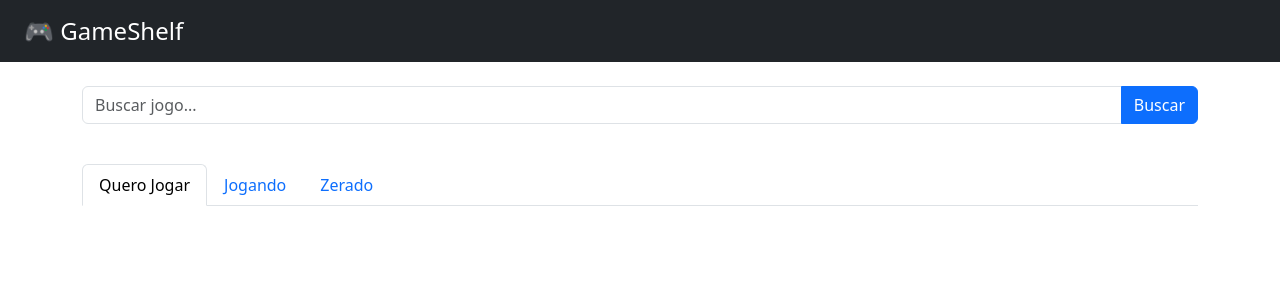
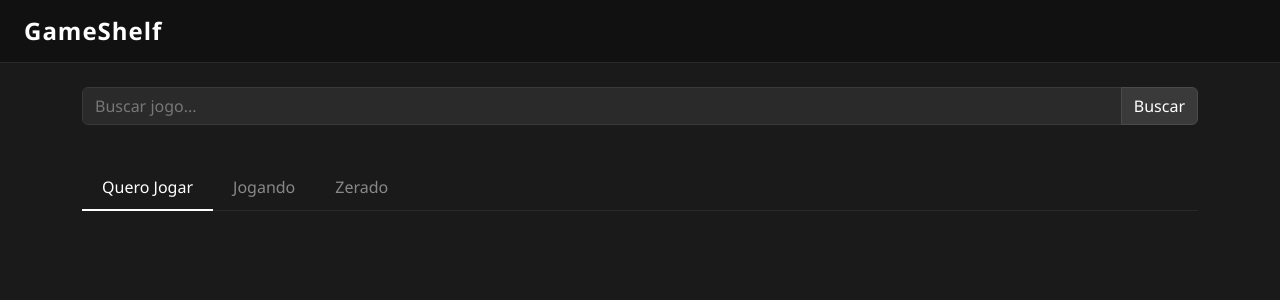
Before and after one commit to pietrameneses/gameshelf, a Flask app: page / in a window 1280 px wide. Shown: the top 300 px of the page. Run offline with Flask 3, Linux system fonts and the light colour scheme.

Commit message:
feat: add style.css

```diff
--- /dev/null
+++ b/static/style.css
@@ -0,0 +1,186 @@
+/* cor geral */
+body {
+    background-color: #1a1a1a;
+    color: #e0e0e0;
+    font-family: 'Segoe UI', sans-serif;
+}
+
+/* navbar */
+.navbar {
+    background-color: #111111 !important;
+    border-bottom: 1px solid #2a2a2a;
+}
+
+.navbar-brand {
+    color: #ffffff !important;
+    font-weight: 700;
+    letter-spacing: 1px;
+}
+
+/* busca */
+.form-control {
+    background-color: #2a2a2a;
+    border: 1px solid #3a3a3a;
+    color: #ffffff;
+}
+
+.form-control:focus {
+    background-color: #2a2a2a;
+    border-color: #555555;
+    color: #ffffff;
+    box-shadow: none;
+}
+
+.form-control::placeholder {
+    color: #777777;
+}
+
+.btn-primary {
+    background-color: #3a3a3a;
+    border-color: #4a4a4a;
+    color: #ffffff;
+}
+
+.btn-primary:hover {
+    background-color: #4a4a4a;
+    border-color: #555555;
+}
+
+/* cards */
+.game-card {
+    background-color: #242424;
+    border-radius: 10px;
+    overflow: hidden;
+    cursor: pointer;
+    transition: transform 0.2s, box-shadow 0.2s;
+    border: 1px solid #2a2a2a;
+}
+
+.game-card:hover {
+    transform: translateY(-4px);
+    box-shadow: 0 8px 24px rgba(0,0,0,0.5);
+}
+
+.game-card img {
+    width: 100%;
+    height: 160px;
+    object-fit: cover;
+}
+
+.game-card .card-body {
+    padding: 10px 12px;
+}
+
+.game-card .card-title {
+    font-size: 0.9rem;
+    font-weight: 600;
+    color: #ffffff;
+    margin-bottom: 4px;
+    white-space: nowrap;
+    overflow: hidden;
+    text-overflow: ellipsis;
+}
+
+.game-card .card-text {
+    font-size: 0.75rem;
+    color: #888888;
+}
+
+/* abas */
+.nav-tabs {
+    border-bottom: 1px solid #2a2a2a;
+}
+
+.nav-tabs .nav-link {
+    color: #888888;
+    border: none;
+    padding: 10px 20px;
+}
+
+.nav-tabs .nav-link:hover {
+    color: #ffffff;
+    border: none;
+}
+
+.nav-tabs .nav-link.active {
+    background-color: transparent;
+    color: #ffffff;
+    border: none;
+    border-bottom: 2px solid #ffffff;
+}
+
+.contador {
+    font-size: 0.85rem;
+    color: #888888;
+    margin-bottom: 16px;
+}
+
+.modal-content {
+    background-color: #1e1e1e !important;
+    border: 1px solid #2a2a2a;
+}
+
+.modal-header {
+    border-bottom: 1px solid #2a2a2a;
+}
+
+.modal-footer {
+    border-top: 1px solid #2a2a2a;
+}
+
+.form-select {
+    background-color: #2a2a2a;
+    border: 1px solid #3a3a3a;
+    color: #ffffff;
+}
+
+.form-select:focus {
+    background-color: #2a2a2a;
+    border-color: #555555;
+    box-shadow: none;
+    color: #ffffff;
+}
+
+textarea.form-control {
+    resize: none;
+    height: 80px;
+}
+
+.btn-success {
+    background-color: #2d6a4f;
+    border-color: #2d6a4f;
+}
+
+.btn-success:hover {
+    background-color: #40916c;
+    border-color: #40916c;
+}
+
+.btn-danger {
+    background-color: #6b2737;
+    border-color: #6b2737;
+}
+
+.btn-danger:hover {
+    background-color: #9b2335;
+    border-color: #9b2335;
+}
+
+.btn-secondary {
+    background-color: #3a3a3a;
+    border-color: #4a4a4a;
+}
+
+.btn-secondary:hover {
+    background-color: #4a4a4a;
+}
+
+/* estrelas avaliação */
+.nota-badge {
+    background-color: #2a2a2a;
+    color: #f0c040;
+    font-size: 0.75rem;
+    padding: 2px 8px;
+    border-radius: 20px;
+    display: inline-block;
+}
--- a/templates/index.html
+++ b/templates/index.html
@@ -10,7 +10,7 @@
 <body>
     <!-- header -->
 <nav class="navbar navbar-dark bg-dark px-4">                   <!--deixar fundo escuro-->
-    <span class="navbar-brand fs-4">🎮 GameShelf</span>         <!-- estiliza logo -->
+    <span class="navbar-brand fs-4">GameShelf</span>         <!-- estiliza logo -->
 </nav>
     <!-- busca -->
 <div class="container mt-4">
```
